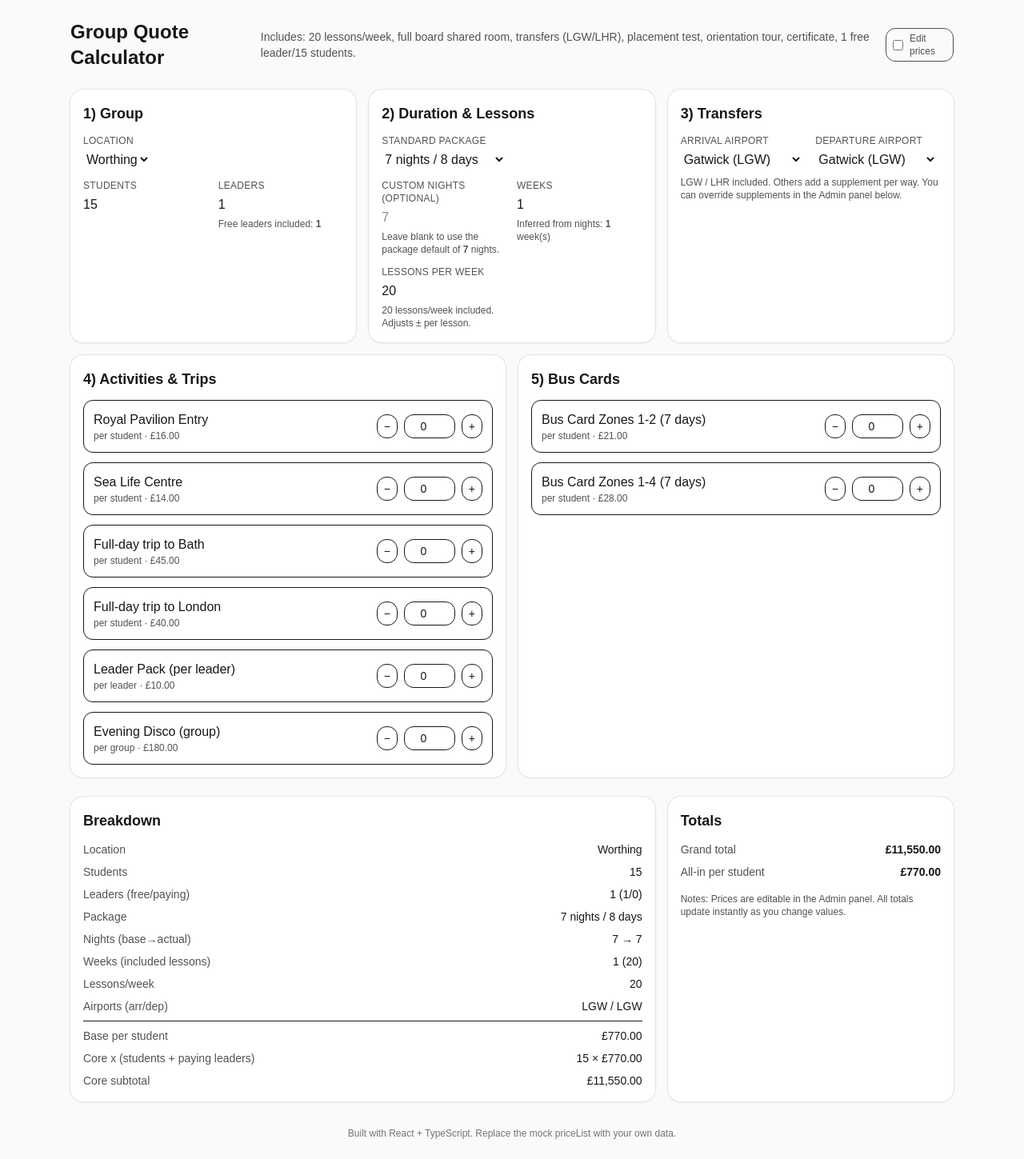
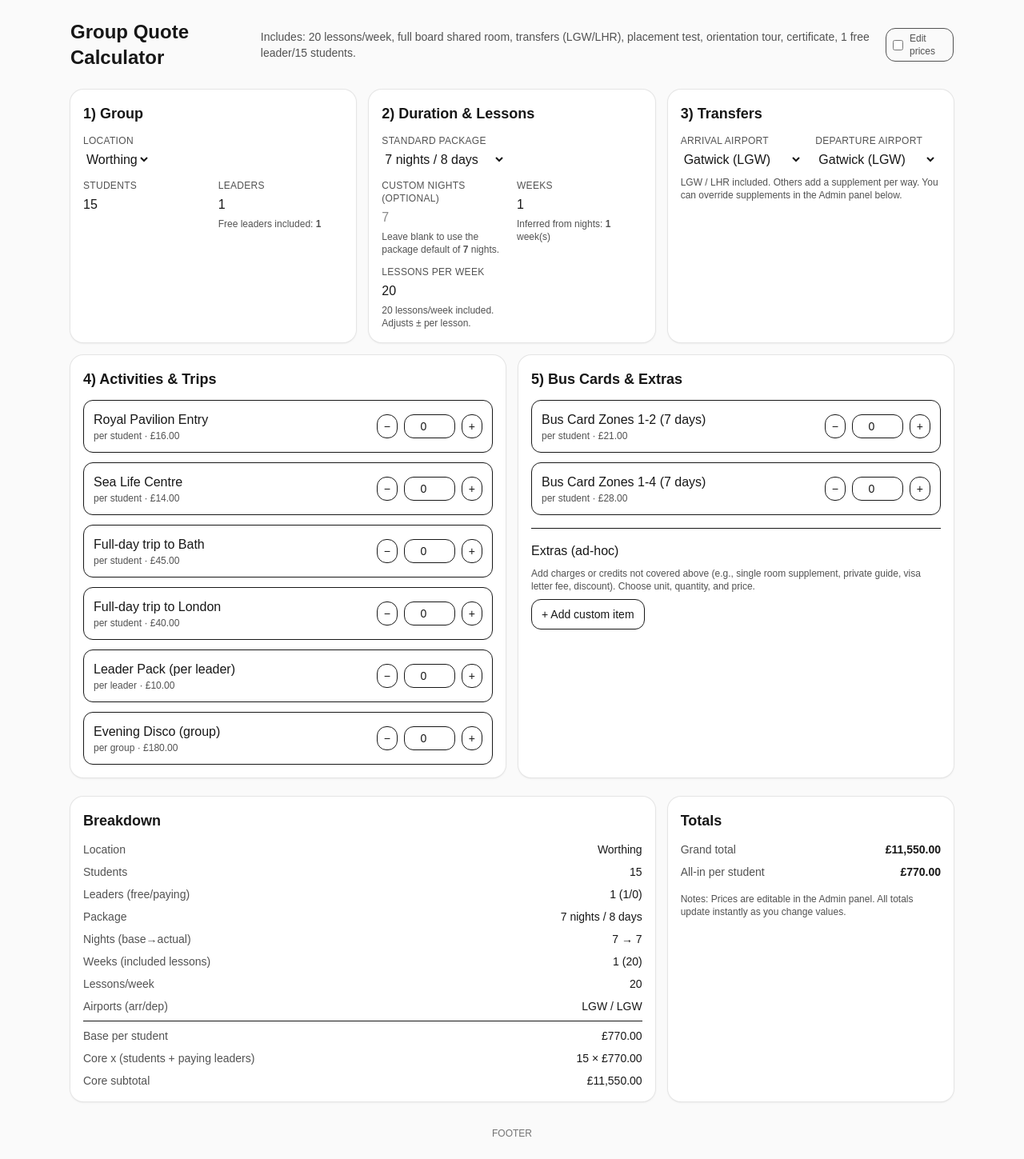
Before and after one commit to simonelebowski/group-quote, a Next.js app: page / in a window 1280 px wide. Shown: the whole page at 80% size. Built offline with nearby package versions, Linux system fonts and the light colour scheme.

Commit message:
data and components added

```diff
--- a/src/app/page.tsx
+++ b/src/app/page.tsx
@@ -1,17 +1,11 @@
 "use client";
 import React, { useMemo, useState } from "react";
-import {
-  Currency,
-  Unit,
-  AirportCode,
-  PackageKey,
-  priceList,
-} from "@/data/priceList";
+import { Currency, Unit, AirportCode, PackageKey } from "@/types/types";
+import { priceList } from "@/data/priceList";
 import Row from "@/components/Row";
 import Label from "@/components/Label";
 import Card from "@/components/Card";
 import QtyInput from "@/components/QtyInput";
-import AirportSelect from "@/components/AirportSelect";
 import CustomItemsEditor from "@/components/CustomItemEditor";
 import Header from "@/components/Header";
 import Controls from "@/components/Controls";
@@ -333,7 +327,9 @@ export default function QuoteCalculatorPage() {
           </Card>
 
           <Card>
-            <h2 className="mb-3 text-lg font-semibold">5) Bus Cards</h2>
+            <h2 className="mb-3 text-lg font-semibold">
+              5) Bus Cards & Extras
+            </h2>
             <div className="space-y-3">
               {loc.busCards.map((b) => (
                 <div
@@ -354,6 +350,19 @@ export default function QuoteCalculatorPage() {
                   />
                 </div>
               ))}
+            </div>
+            <hr className="my-4" />
+            <div>
+              <div className="mb-2 font-medium">Extras (ad-hoc)</div>
+              <p className="mb-2 text-xs text-neutral-600">
+                Add charges or credits not covered above (e.g., single room
+                supplement, private guide, visa letter fee, discount). Choose
+                unit, quantity, and price.
+              </p>
+              <CustomItemsEditor
+                items={customItems}
+                setItems={setCustomItems}
+              />
             </div>
           </Card>
         </div>
@@ -721,24 +730,12 @@ export default function QuoteCalculatorPage() {
                   ))}
                 </div>
               </div>
-
-              <hr className="my-4" />
-              <div>
-                <div className="mb-2 font-semibold">
-                  Custom Line Items (ad-hoc charges/credits)
-                </div>
-                <CustomItemsEditor
-                  items={customItems}
-                  setItems={setCustomItems}
-                />
-              </div>
             </Card>
           </div>
         )}
 
         <footer className="mt-8 text-center text-xs text-neutral-500">
-          Built with React + TypeScript. Replace the mock priceList with your
-          own data.
+          FOOTER
         </footer>
       </div>
     </div>
--- a/src/components/AirportSelect.tsx
+++ b/src/components/AirportSelect.tsx
@@ -1,4 +1,4 @@
-import { AirportCode } from "@/data/priceList";
+import { AirportCode } from "@/types/types";
 
 export default function AirportSelect({
   value,
--- a/src/components/CustomItemEditor.tsx
+++ b/src/components/CustomItemEditor.tsx
@@ -1,4 +1,4 @@
-import { CustomLineItem } from "@/data/priceList";
+import { CustomLineItem } from "@/types/types";
 import Label from "./Label";
 
 function cryptoRandomId() {
--- a/src/components/DurationCard.tsx
+++ b/src/components/DurationCard.tsx
@@ -1,6 +1,6 @@
 import Card from "./Card";
 import Label from "./Label";
-import { PackageKey } from "@/data/priceList";
+import { PackageKey } from "@/types/types";
 
 export default function DurationCard({
   packageKey,
--- a/src/components/Header.tsx
+++ b/src/components/Header.tsx
@@ -1,4 +1,9 @@
-export default function Header({ editMode, setEditMode }) {
+type HeaderProps = {
+  editMode: boolean;
+  setEditMode: React.Dispatch<React.SetStateAction<boolean>>;
+};
+
+export default function Header({ editMode, setEditMode }: HeaderProps) {
   return (
     <header className="mb-6 flex items-center justify-between">
       <h1 className="text-2xl font-bold">Group Quote Calculator</h1>
@@ -20,3 +25,75 @@ export default function Header({ editMode, setEditMode }) {
     </header>
   );
 }
+
+// export default function Header({ editMode, setEditMode }) {
+//   return (
+//     <header className="mb-8 rounded-2xl border bg-white/60 p-4 shadow-sm backdrop-blur dark:border-neutral-800 dark:bg-neutral-900/60">
+//       <div className="flex flex-col gap-4 sm:flex-row sm:items-center sm:justify-between">
+//         {/* Title + sub */}
+//         <div>
+//           <h1 className="text-xl font-semibold tracking-tight sm:text-2xl">
+//             Group Quote Calculator
+//           </h1>
+//           <p className="mt-1 text-sm text-neutral-600 dark:text-neutral-400">
+//             Quickly build and adjust group pricing.
+//           </p>
+//         </div>
+
+//         {/* View / Edit segmented toggle */}
+//         <div
+//           role="group"
+//           aria-label="Mode"
+//           className="inline-flex overflow-hidden rounded-xl border bg-neutral-50 text-sm dark:border-neutral-800 dark:bg-neutral-900"
+//         >
+//           <button
+//             type="button"
+//             onClick={() => setEditMode(false)}
+//             className={[
+//               "px-3 py-1.5 transition",
+//               !editMode
+//                 ? "bg-white text-neutral-900 dark:bg-neutral-800 dark:text-white"
+//                 : "text-neutral-600 hover:bg-white/60 dark:text-neutral-300 dark:hover:bg-neutral-800/60",
+//             ].join(" ")}
+//             aria-pressed={!editMode}
+//           >
+//             View
+//           </button>
+//           <button
+//             type="button"
+//             onClick={() => setEditMode(true)}
+//             className={[
+//               "px-3 py-1.5 transition",
+//               editMode
+//                 ? "bg-white text-neutral-900 dark:bg-neutral-800 dark:text-white"
+//                 : "text-neutral-600 hover:bg-white/60 dark:text-neutral-300 dark:hover:bg-neutral-800/60",
+//             ].join(" ")}
+//             aria-pressed={editMode}
+//           >
+//             Edit prices
+//           </button>
+//         </div>
+//       </div>
+
+//       {/* Inclusions as pills */}
+//       <div className="mt-4 flex flex-wrap gap-2">
+//         {[
+//           "20 lessons/week",
+//           "Full board · shared room",
+//           "Transfers (LGW/LHR)",
+//           "Placement test",
+//           "Orientation tour",
+//           "Certificate",
+//           "1 free leader / 15 students",
+//         ].map((item) => (
+//           <span
+//             key={item}
+//             className="rounded-full border border-neutral-200 bg-neutral-50 px-3 py-1 text-xs text-neutral-700 dark:border-neutral-800 dark:bg-neutral-800 dark:text-neutral-200"
+//           >
+//             {item}
+//           </span>
+//         ))}
+//       </div>
+//     </header>
+//   );
+// }
--- a/src/data/priceList.ts
+++ b/src/data/priceList.ts
@@ -1,68 +1,5 @@
-// TYPES------------------------------------------------------------------------------------
-export type Currency = "GBP" | "EUR" | "USD";
-export type Unit = "perStudent" | "perLeader" | "perGroup" | "flat";
+import { PriceList } from "@/types/types";
 
-type Activity = {
-  id: string;
-  name: string;
-  unit: Unit; // how to apply the price
-  price: number; // price in base currency
-  description?: string;
-};
-
-type BusCardOption = {
-  id: string;
-  name: string; // e.g., "Zones 1-2 (weekly)"
-  unit: Unit; // usually perStudent
-  price: number;
-};
-
-export type AirportCode =
-  | "LGW"
-  | "LHR"
-  | "LTN"
-  | "STN"
-  | "LCY"
-  | "SEN"
-  | "OTHER";
-
-type TransferRule = {
-  includedAirports: AirportCode[]; // transfers included at no extra cost
-  supplements: Record<AirportCode, { unit: Unit; price: number }>; // surcharge if not included
-};
-
-export type PackageKey = "6n7d" | "7n8d" | "13n14d" | "14n15d";
-
-type LocationPricing = {
-  locationId: string;
-  locationName: string;
-  currency: Currency;
-  basePackages: Record<PackageKey, number>; // per-student
-  // Flex rules when group deviates from the standard package
-  perExtraNight: number; // per-student, per-night beyond package
-  perFewerNight: number; // per-student, per-night fewer than package
-  perExtraLesson: number; // per-student, per-lesson above 20/week
-  perFewerLesson: number; // per-student, per-lesson below 20/week
-  transfer: TransferRule;
-  activities: Activity[];
-  busCards: BusCardOption[];
-};
-
-type PriceList = {
-  defaultCurrency: Currency;
-  freeLeaderRatio: number; // e.g., 15 means 1 free leader per 15 students
-  locations: LocationPricing[];
-};
-
-export type CustomLineItem = {
-  id: string;
-  name: string;
-  unit: Unit; // perStudent | perLeader | perGroup | flat
-  qty: number;
-  price: number; // per-unit per the unit above
-};
-
-// DATA------------------------------------------------------------------------------------
 export const priceList: PriceList = {
   defaultCurrency: "GBP",
   freeLeaderRatio: 15,
--- /dev/null
+++ b/src/types/types.ts
@@ -0,0 +1,62 @@
+export type Currency = "GBP" | "EUR" | "USD";
+export type Unit = "perStudent" | "perLeader" | "perGroup" | "perUnit" | "flat";
+
+export type Activity = {
+  id: string;
+  name: string;
+  unit: Unit; // how to apply the price
+  price: number; // price in base currency
+  description?: string;
+};
+
+export type BusCardOption = {
+  id: string;
+  name: string; // e.g., "Zones 1-2 (weekly)"
+  unit: Unit; // usually perStudent
+  price: number;
+};
+
+export type AirportCode =
+  | "LGW"
+  | "LHR"
+  | "LTN"
+  | "STN"
+  | "LCY"
+  | "SEN"
+  | "OTHER";
+
+export type TransferRule = {
+  includedAirports: AirportCode[]; // transfers included at no extra cost
+  supplements: Record<AirportCode, { unit: Unit; price: number }>; // surcharge if not included
+};
+
+export type PackageKey = "6n7d" | "7n8d" | "13n14d" | "14n15d";
+
+export type LocationPricing = {
+  locationId: string;
+  locationName: string;
+  currency: Currency;
+  basePackages: Record<PackageKey, number>; // per-student
+  // Flex rules when group deviates from the standard package
+  perExtraNight: number; // per-student, per-night beyond package
+  perFewerNight: number; // per-student, per-night fewer than package
+  perExtraLesson: number; // per-student, per-lesson above 20/week
+  perFewerLesson: number; // per-student, per-lesson below 20/week
+  transfer: TransferRule;
+  activities: Activity[];
+  busCards: BusCardOption[];
+};
+
+export type PriceList = {
+  defaultCurrency: Currency;
+  freeLeaderRatio: number; // e.g., 15 means 1 free leader per 15 students
+  locations: LocationPricing[];
+};
+
+export type CustomLineItem = {
+  id: string;
+  name: string;
+  unit: Unit; // perStudent | perLeader | perGroup | flat
+  qty: number;
+  price: number; // per-unit per the unit above
+};
```
